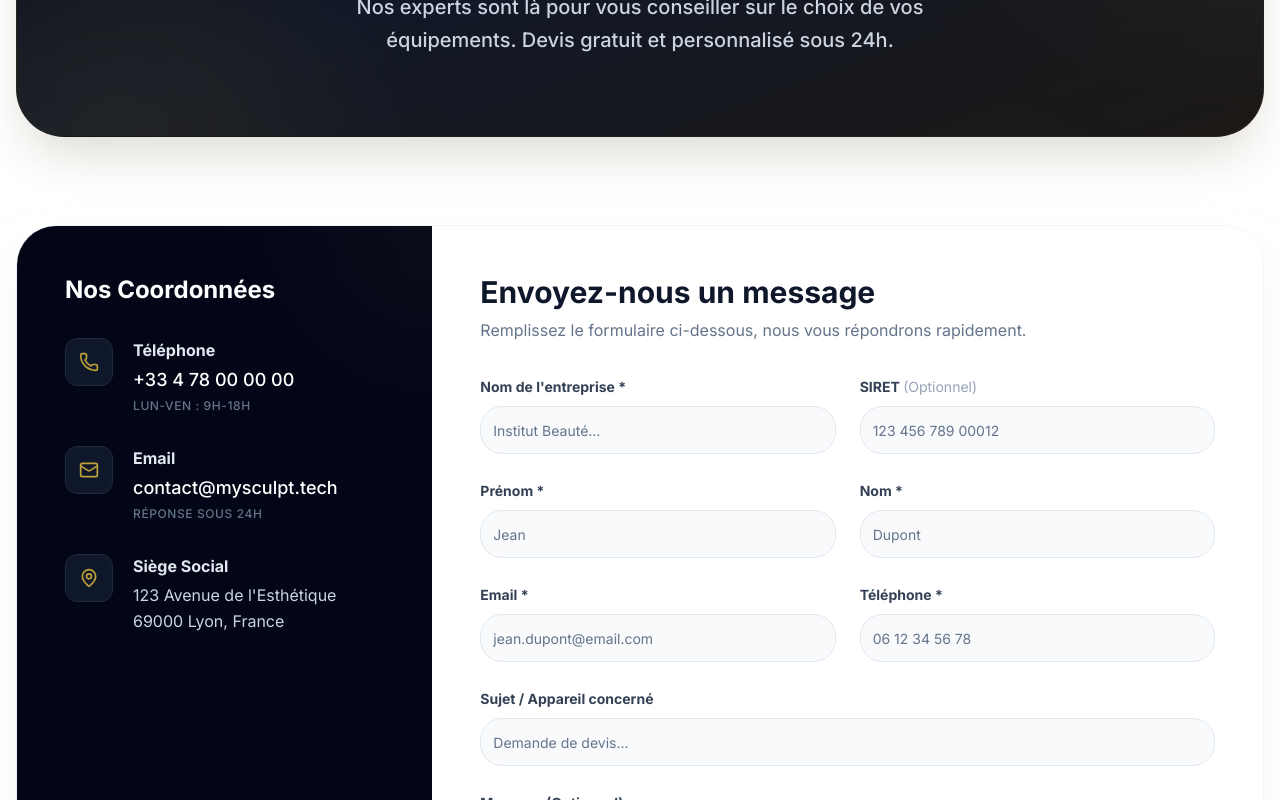
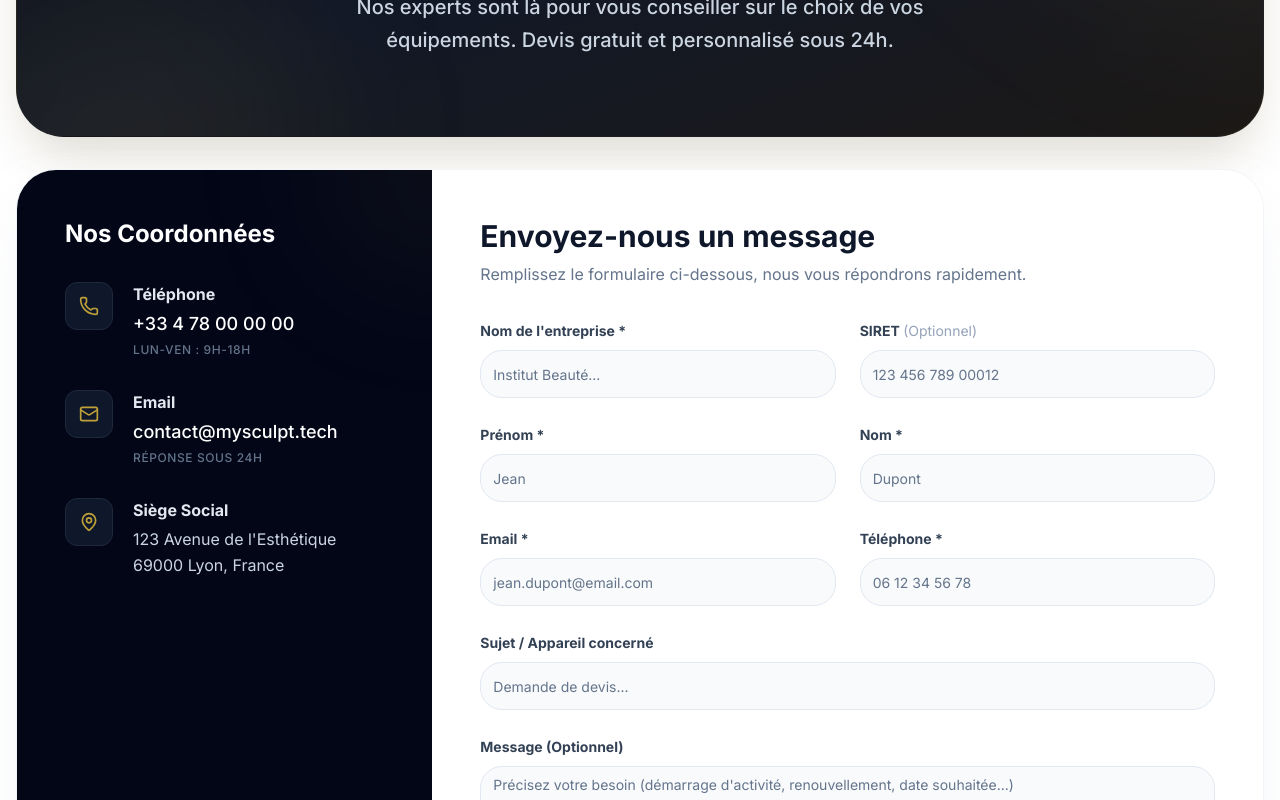
Before and after one commit to agencybenweb/SMB, a Next.js app: page /contact in a window 1280 px wide. Shown: the part 480-1280 px from the top of the page. Built offline with nearby package versions, Linux system fonts and the light colour scheme; no server answers; a web font is replaced by a local one.

Commit message:
style: reduce vertical spacing between hero section and contact form on contact page

```diff
--- a/app/contact/page.tsx
+++ b/app/contact/page.tsx
@@ -93,7 +93,7 @@ function ContactContent() {
         </div>
       </section>
 
-      <div className="container mx-auto px-4 py-12 max-w-7xl relative z-10 -mt-10">
+      <div className="container mx-auto px-4 py-12 max-w-7xl relative z-10 -mt-24">
         <div className="grid lg:grid-cols-3 gap-0 shadow-2xl shadow-slate-200/50 rounded-[2.5rem] overflow-hidden bg-white border border-slate-100 flex-col md:flex-row">
 
           {/* INFO LEFT SIDE (Dark) */}
```
